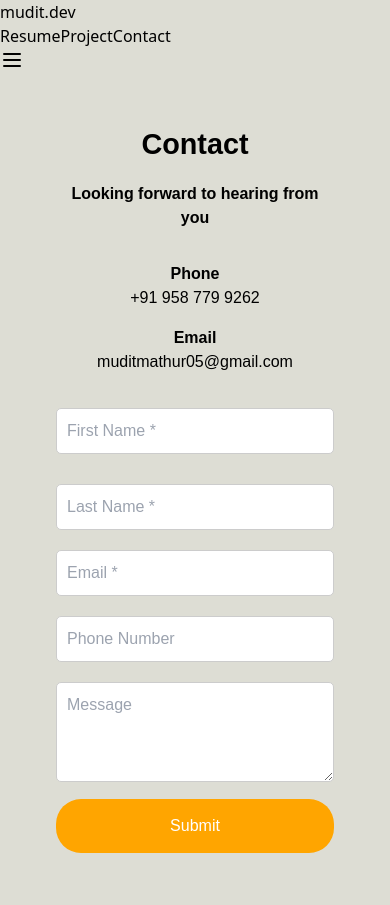
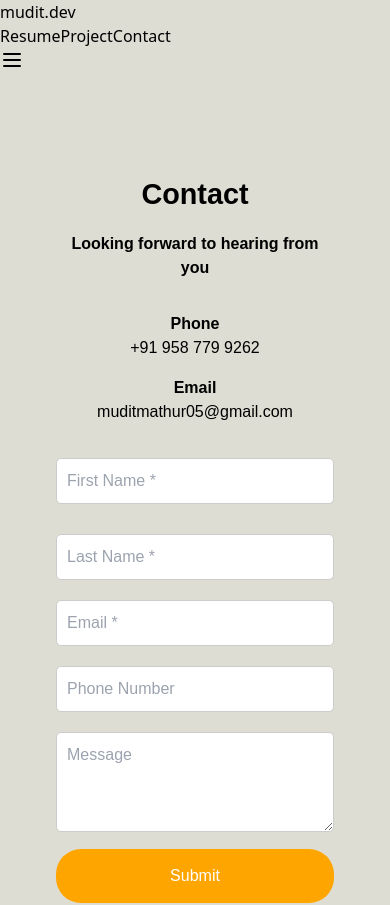
Before and after one commit to muditmathurr/my-portfolio, a React (Vite) app: page /contact in a window 390 px wide. Shown: the top 905 px of the page. Built offline with nearby package versions, Linux system fonts and the light colour scheme.

Commit message:
ui changes

```diff
--- a/src/Components/Contact.jsx
+++ b/src/Components/Contact.jsx
@@ -39,7 +39,7 @@ const Contact = () => {
     };
 
     const contactStyle = {
-        marginBottom: '8rem',
+        marginTop: isMobile ? '50px': '',
         display: 'flex',
         flexDirection: isMobile ? "column" : "row",
         justifyContent: isMobile ? "center" : "space-evenly",
@@ -144,6 +144,8 @@ const Contact = () => {
                     </button>
                 </form>
             </div>
+
+            <div style={{marginTop: "80px"}}></div>
             <Footer />
         </>
     );
```
